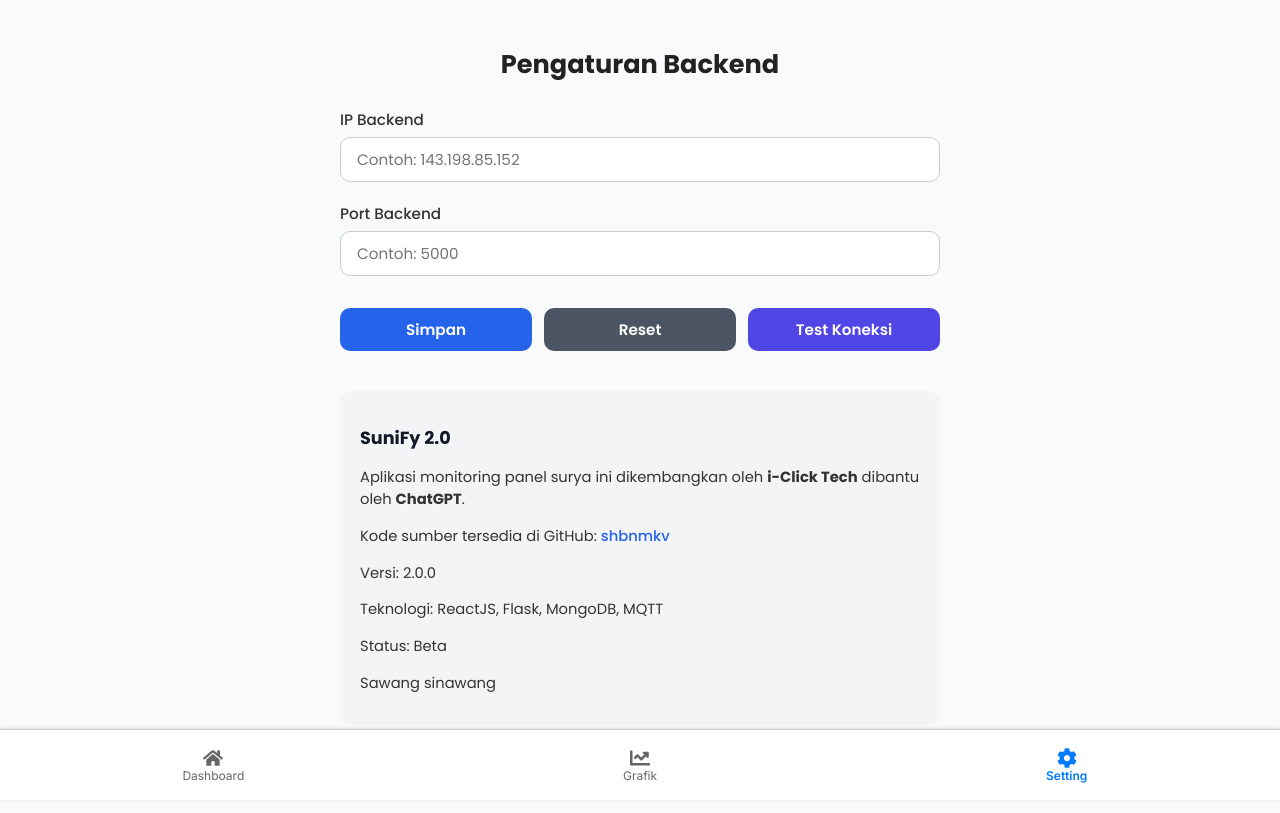
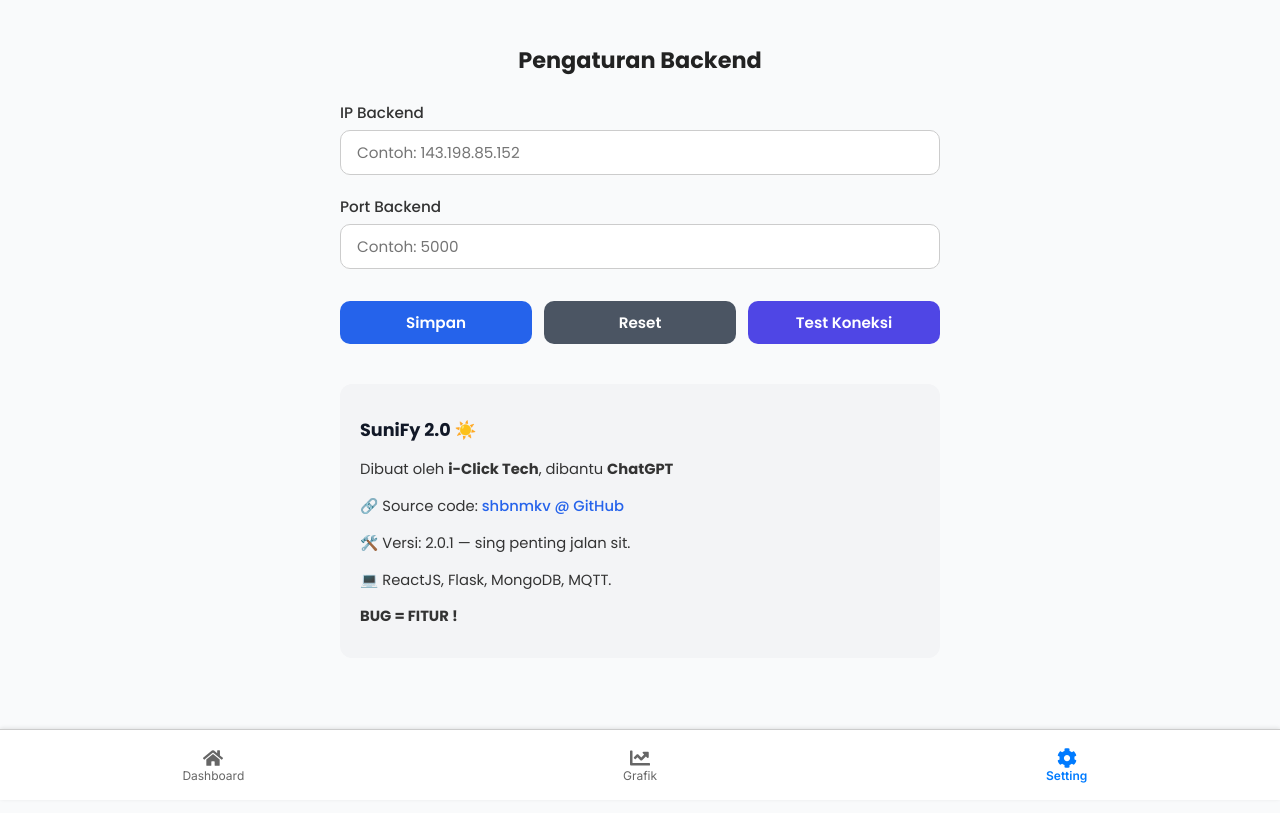
Before and after one commit to shbnmkv/Sunify-2.0, a React (Create React App) app: page /setting in a window 1280 px wide. Built offline with nearby package versions, Linux system fonts and the light colour scheme.

Commit message:
nganu kedua

```diff
--- a/src/pages/Dashboard.css
+++ b/src/pages/Dashboard.css
@@ -28,9 +28,9 @@
 .dashboard-section h2 {
   text-align: center;
   margin-bottom: 1rem;
-  font-size: 1.7rem;
+  font-size: 1.6rem;
   color: #222;
-  transition: color 0.3s ease;
+
 }
 
 /* Gaya dasar greeting-card, sisanya diatur dinamis dari inline style */
--- a/src/pages/SettingPage.css
+++ b/src/pages/SettingPage.css
@@ -9,7 +9,7 @@
 .setting-page h2 {
   text-align: center;
   margin-bottom: 1.5rem;
-  font-size: 1.6rem;
+  font-size: 1.4rem;
   color: #222;
   font-family: 'Poppins', sans-serif;
 }
--- a/src/pages/SettingPage.js
+++ b/src/pages/SettingPage.js
@@ -128,14 +128,17 @@ function SettingPage() {
       </div>
 
       <div className="about-section">
-        <h3>SuniFy 2.0</h3>
-        <p>Aplikasi monitoring panel surya ini dikembangkan oleh <strong>i-Click Tech</strong> dibantu oleh <strong>ChatGPT</strong>.</p>
-        <p>Kode sumber tersedia di GitHub: <a href="https://github.com/shbnmkv" target="_blank" rel="noopener noreferrer">shbnmkv</a></p>
-        <p>Versi: 2.0.0</p>
-        <p>Teknologi: ReactJS, Flask, MongoDB, MQTT</p>
-        <p>Status: Beta</p>
-        <p>Sawang sinawang</p>
-      </div>
+  <h3>SuniFy 2.0 ☀️</h3>
+  <p>Dibuat oleh <strong>i-Click Tech</strong>, dibantu <strong>ChatGPT</strong> </p>
+  <p>🔗 Source code: <a href="https://github.com/shbnmkv" target="_blank" rel="noopener noreferrer">shbnmkv @ GitHub</a></p>
+  <p>🛠️ Versi: 2.0.1 — sing penting jalan sit.</p>
+  <p>💻 ReactJS, Flask, MongoDB, MQTT.</p>
+  <p>
+    <strong>BUG = FITUR !</strong></p>
+</div>
+
+
+
     </div>
   );
 }
```
